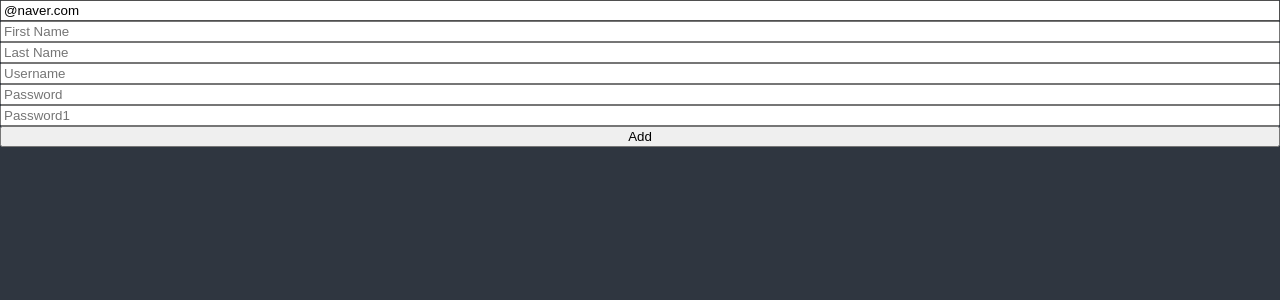
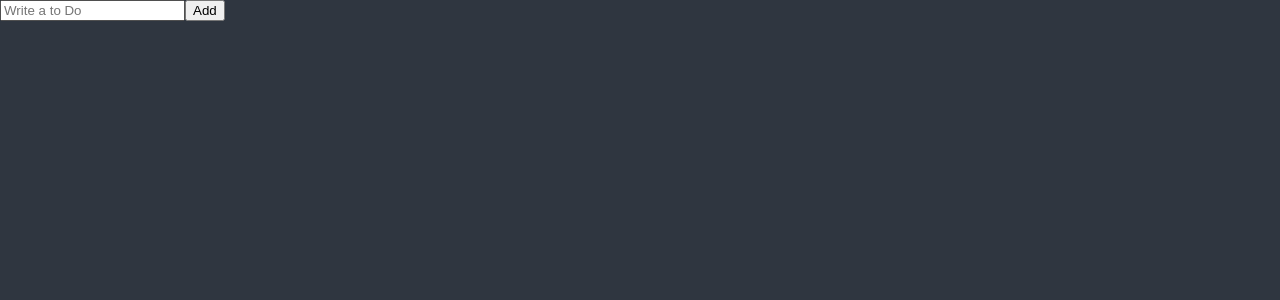
Before and after one commit to ChaeSangJung/to_do_react_master, a React (Create React App) app: page / in a window 1280 px wide. Shown: the top 300 px of the page. Built offline with nearby package versions, Linux system fonts and the light colour scheme.

Commit message:
5.10 Recap

```diff
--- a/src/ToDoList.tsx
+++ b/src/ToDoList.tsx
@@ -1,125 +1,26 @@
 import { useForm } from "react-hook-form";
 
-// const TodoList = () => {
-//     const [toDo, setTodo] = useState("");
-//     const [toDoError, setToDoError] = useState("");
-//     const onchange = (event: React.FormEvent<HTMLInputElement>) => {
-//         const {
-//             currentTarget : {value},
-//         } = event;
-//         setToDoError("");
-//         setTodo(value);
-//     };
-//     const onSubmit = (event : React.FormEvent<HTMLFormElement>) => {
-//         event.preventDefault();
-//         if (toDo.length < 10) {
-//             return setToDoError("To do should be longer");
-//           }
-//           console.log("submit");
-//     }
-//     return (
-//         <>
-//             <div>
-//                 <form onSubmit={onSubmit}>
-//                     <input onChange={onchange} value={toDo} placeholder="write a to do"/>
-//                     <button>Add</button>
-//                     {toDoError !== "" ? toDoError : null}
-//                 </form>
-//             </div>
-//         </>
-//     )
-// }
-
 interface IForm {
-    email: string;
-    firstName: string;
-    lastName: string;
-    username: string;
-    password: string;
-    password1: string;
-    extraError?:string;
+    toDo : string;
 }
 
 const TodoList = () => {
-    const {
-        register,
-        handleSubmit,
-        formState : {errors},
-        setError,
-    } = useForm<IForm>({
-        defaultValues: {
-            email: "@naver.com"
-        }
-    });
-    const onValid = (data : IForm) => {
-        if(data.password !== data.password1) {
-            setError(
-                "password1",
-                {message : "Password is not the same"},
-                {shouldFocus: true}
-            );
-        }
+    const { register, handleSubmit, setValue } = useForm<IForm>();
+    const handleValid = (data : IForm) => {
+        console.log("add to do", data.toDo);
+        setValue("toDo", "");
     }
-    console.log(errors);
     return (
         <>
             <div>
-                <form
-                    style={{display:"flex", flexDirection:"column"}}
-                    onSubmit={handleSubmit(onValid)}
-                >
+                <form onSubmit={handleSubmit(handleValid)}>
                     <input
-                        {...register("email", {
-                            required: "Email is required",
-                            pattern: {
-                                value: /^[A-Za-z0-9._%+-]+@naver.com$/,
-                                message: "Only naver.com emails allowed",
-                            },
+                        {...register("toDo", {
+                            required: "Please write a to do",
                         })}
-                        placeholder="email"
+                        placeholder="Write a to Do"
                     />
-                    <span>{errors?.email?.message}</span>
-                    <input
-                        {...register("firstName", {
-                            required: "write here",
-                            validate: {
-                                noNico: (value) =>
-                                    value.includes("nico") ? "no nicos allowed" : true,
-                                noNick: (value) =>
-                                    value.includes("nick") ? "no nick allowed" : true,
-                            },
-                        })}
-                        placeholder="First Name"
-                    />
-                    <span>{errors?.firstName?.message}</span>
-                    <input
-                        {...register("lastName", {required: "write here"})}
-                        placeholder="Last Name"
-                    />
-                    <span>{errors?.lastName?.message}</span>
-                    <input
-                        {...register("username", {required: "write here", minLength: 10})}
-                        placeholder="Username"
-                    />
-                    <span>{errors?.username?.message}</span>
-                    <input
-                        {...register("password", {required: "write here", minLength: 5})}
-                        placeholder="Password"
-                    />
-                    <span>{errors?.password?.message}</span>
-                    <input
-                        {...register("password1", {
-                            required: "Password is required",
-                            minLength: {
-                                value: 5,
-                                message: "Your password is too short"
-                            }
-                        })}
-                        placeholder="Password1"
-                    />
-                    <span>{errors?.password1?.message}</span>
                     <button>Add</button>
-                    <span>{errors?.extraError?.message}</span>
                 </form>
             </div>
         </>
```
